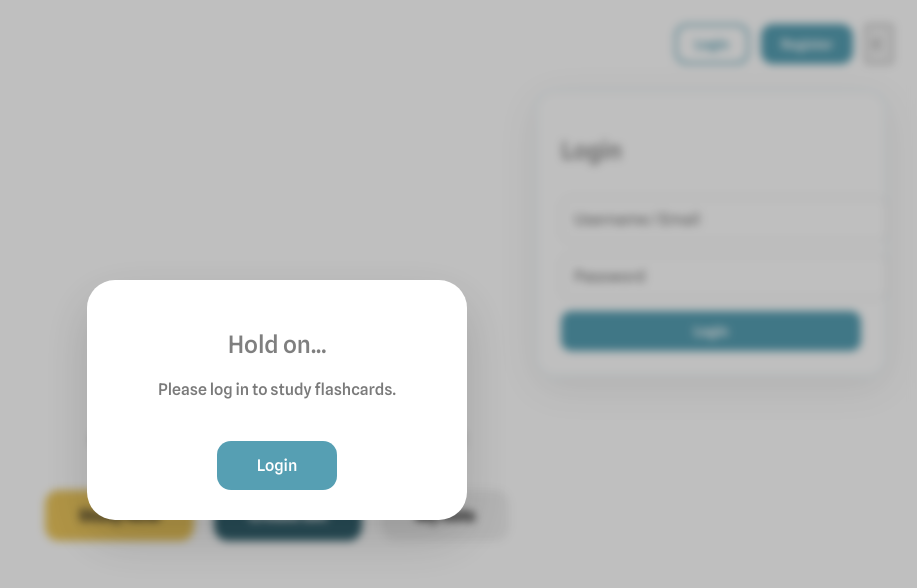
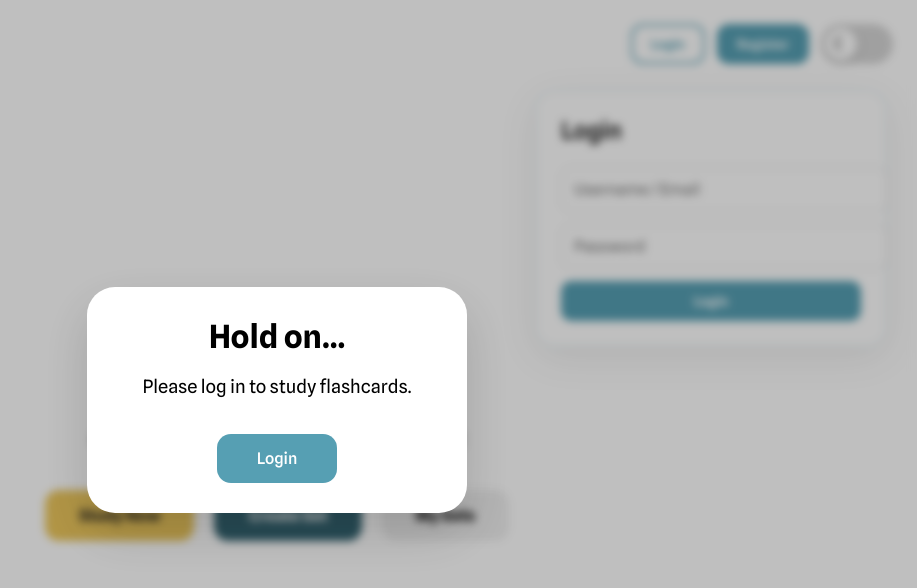
Before and after one commit to edenfdo/programming-on-the-internet-assignment-2, a React (Vite) app in the folder frontend/: page / in a window 1280 px wide. Both pictures are taken after a click on the button "Study Now". Shown: the top 588 px of the page, without its empty margins (363-1280 px from the left). Built offline with nearby package versions, Linux system fonts and the light colour scheme.

Commit message:
further fixed up dark mode + added input validations

```diff
--- a/frontend/src/components/CardStack.jsx
+++ b/frontend/src/components/CardStack.jsx
@@ -44,17 +44,17 @@ function CardStack({
   if (!hasCards) {
     return (
       <div className="set-card-stack">
-        <h1 className="set-card-title">
+        <div className="set-card-title">
           {title}
-        </h1>
+        </div>
 
-        <p className="set-card-description">
+        <div className="set-card-description">
           {description}
-        </p>
+        </div>
 
-        <p className="empty-set-message">
+        <div className="empty-set-message">
           No flashcards available.
-        </p>
+        </div>
       </div>
     );
   }
@@ -62,13 +62,13 @@ function CardStack({
   return (
     <div className="set-card-stack">
 
-      <h1 className="set-card-title">
+      <div className="set-card-title">
         {title}
-      </h1>
+      </div>
 
-      <p className="set-card-description">
+      <div className="set-card-description">
         {description}
-      </p>
+      </div>
 
       <div className="study-card-container">
 
--- a/frontend/src/components/Navbar.jsx
+++ b/frontend/src/components/Navbar.jsx
@@ -46,10 +46,12 @@ function Navbar({
         </button>
       )}
       <button
-        className="theme-toggle"
+        className={`theme-toggle ${darkMode ? "active" : ""}`}
         onClick={() => setDarkMode(!darkMode)}
       >
-        {darkMode ? "☀" : "☾"}
+        <span className="toggle-thumb">
+          {darkMode ? "☀" : "☾"}
+        </span>
       </button>
 
     </div>
--- a/frontend/src/components/Popup.jsx
+++ b/frontend/src/components/Popup.jsx
@@ -10,9 +10,9 @@ function Popup({
   return (
     <div className="popup-overlay">
       <div className="popup-box">
-        <h2>{title}</h2>
+        <div className="popup-box-title">{title}</div>
 
-        <p>{message}</p>
+        <div className="popup-box-message">{message}</div>
 
         <button
           className="popup-close"
--- a/frontend/src/index.css
+++ b/frontend/src/index.css
@@ -1,6 +1,6 @@
 :root {
   --titletext:rgb(28, 28, 28);
-  --subheading: #00000080;
+  --subheading: #000000;
   --bg: #fff;
   --border: #e5e4e7;
   --code-bg: #f4f3ec;
@@ -25,7 +25,7 @@ body.dark {
 
   --bg: #121212;
   --titletext: white;
-  --subheading: rgba(255, 255, 255, 0.7);
+  --subheading:white ;
 
   --border: #333;
   --code-bg: #1e1e1e;
@@ -37,13 +37,6 @@ body {
   margin: 0;
 }
 
-.title{
-  font-family: "Spline Sans";
-  font-weight: 450;
-
-  color: var(--subheading)
-}
-
 
 h1,
 h2 {
@@ -53,6 +46,8 @@ h2 {
   color: var(--subheading)
 
 }
+
+
 
 h1 {
   font-size: 56px;
--- a/frontend/src/pages/LandingPage.jsx
+++ b/frontend/src/pages/LandingPage.jsx
@@ -219,11 +219,11 @@ function LandingPage({
       {!loggedIn && authMode && (
       <div className="auth-sidebar">
 
-          <h2>
+          <div className="auth-sidebar-title">
             {authMode === "register"
               ? "Create Account"
               : "Login"}
-          </h2>
+          </div>
 
           <input
             type="text"
--- a/frontend/src/pages/StudyPage.jsx
+++ b/frontend/src/pages/StudyPage.jsx
@@ -27,7 +27,7 @@ function StudyPage({
           ← Back
         </button>
 
-        <div classname="title">
+        <div className="pagetitle">
           Study Flashcards
         </div>
       </div>
--- a/frontend/src/styles/create.css
+++ b/frontend/src/styles/create.css
@@ -96,7 +96,7 @@ input, textarea {
   margin-bottom: 15px;
 }
 
-.back-button {
+/* .back-button {
   background-color: #ecc75d;
   color: white;
   border: none;
@@ -104,7 +104,7 @@ input, textarea {
   height: 35px;
   border-radius: 8px;
   cursor: pointer;
-}
+} */
 
 .done-button {
   background-color: #346471; /* Darker blue button */
@@ -176,7 +176,7 @@ input, textarea {
 .back-button {
   background: rgba(255,255,255,0.15);
   border: none;
-  color: rgb(0, 0, 0);
+  color: var(--subheading);
   padding: 12px 20px;
   border-radius: 12px;
   cursor: pointer;
@@ -198,7 +198,7 @@ input, textarea {
 }
 
 .dark.manage-page {
-  background: #0f172a;
+  background: #000000;
   color: white;
 }
 
@@ -303,7 +303,7 @@ input, textarea {
 
 .form-section:first-child input,
 .form-section:first-child textarea {
-  background: var(--mainlight);
+  background: #c0d5db;
 
 
   border-radius: 16px;
--- a/frontend/src/styles/landing.css
+++ b/frontend/src/styles/landing.css
@@ -137,6 +137,15 @@
   border: 2px solid rgba(86,159,179,0.12);
   box-shadow: 0 10px 40px rgba(0,0,0,0.08);
 }
+
+.auth-sidebar-title{
+  font-family: "Spline Sans";
+  color:black;
+  font-size:1.5rem;
+  font-weight: 450;
+  padding-bottom: 10px;
+}
+
 
 .auth-sidebar input {
   padding: 12px;
@@ -306,6 +315,28 @@
   color: #7a7a7a;
 }
 
+.popup-box-title {
+  font-family: "Spline Sans", sans-serif;
+  font-size: 2rem;
+  font-weight: 700;
+
+  color: black;
+
+  margin: 0 0 1rem 0;
+
+  background: none;      /* removes grey highlight */
+}
+
+.popup-box-message {
+  font-family: "Spline Sans", sans-serif;
+  font-size: 1.15rem;
+  line-height: 1.6;
+
+  color: black;
+
+  margin-bottom: 2rem;
+}
+
 /* OK button */
 .popup-close {
   background: var(--main);
@@ -342,3 +373,55 @@
     transform: scale(1);
   }
 }
+
+.theme-toggle {
+  width: 72px;
+  height: 40px;
+
+  border: none;
+  border-radius: 999px;
+
+  background: #d6d6d6;
+
+  position: relative;
+  cursor: pointer;
+
+  transition: background 0.3s ease;
+}
+
+.theme-toggle.active {
+  background: var(--main);
+}
+
+.toggle-thumb {
+  position: absolute;
+
+  top: 4px;
+  left: 4px;
+
+  width: 32px;
+  height: 32px;
+
+  border-radius: 50%;
+
+  background: white;
+
+  display: flex;
+  align-items: center;
+  justify-content: center;
+
+  font-size: 18px;
+
+  transition: transform 0.3s ease;
+
+  box-shadow:
+    0 2px 8px rgba(0,0,0,0.15);
+}
+
+.theme-toggle.active .toggle-thumb {
+  transform: translateX(32px);
+}
+
+.search-result-set{
+  color:var(--subheading)
+}
--- a/frontend/src/styles/sets.css
+++ b/frontend/src/styles/sets.css
@@ -48,7 +48,7 @@
 .set-card h2 {
   margin: 0 0 0.75rem;
 
-  color: var(--titletext);
+  color: black;
 
   font-size: 1.4rem;
 }
@@ -56,9 +56,10 @@
 .set-card p {
   margin-bottom: 1rem;
 
-  color: var(--subheading);
+  color: black;
 
   line-height: 1.5;
+  font-family: "Spline Sans";
 }
 
 .set-card span {
--- a/frontend/src/styles/study.css
+++ b/frontend/src/styles/study.css
@@ -211,8 +211,12 @@
 
 .set-card-title {
   margin: 0;
+  font-family: "Spline Sans";
+  font-weight: 450;
 
+  color: black;;
   font-size: 2.5rem;
+
 
   /* color: var(--titletext); */
 }
@@ -220,8 +224,21 @@
 .set-card-description {
   margin: 0.75rem 0 2rem;
 
-  color: var(--subheading);
+  color: black;
 
   font-size: 1rem;
   font-family: "Spline Sans";
 }
+
+.empty-set-message{
+  font-family: "Spline Sans";
+  color: black;
+}
+
+.pagetitle{
+  font-family: "Spline Sans";
+  font-weight: 450;
+  font-size: 3.5rem;
+
+  color: var(--subheading)
+}
```
Also changed, not shown: 1 other file (tests, documents, lock files or other folders).
